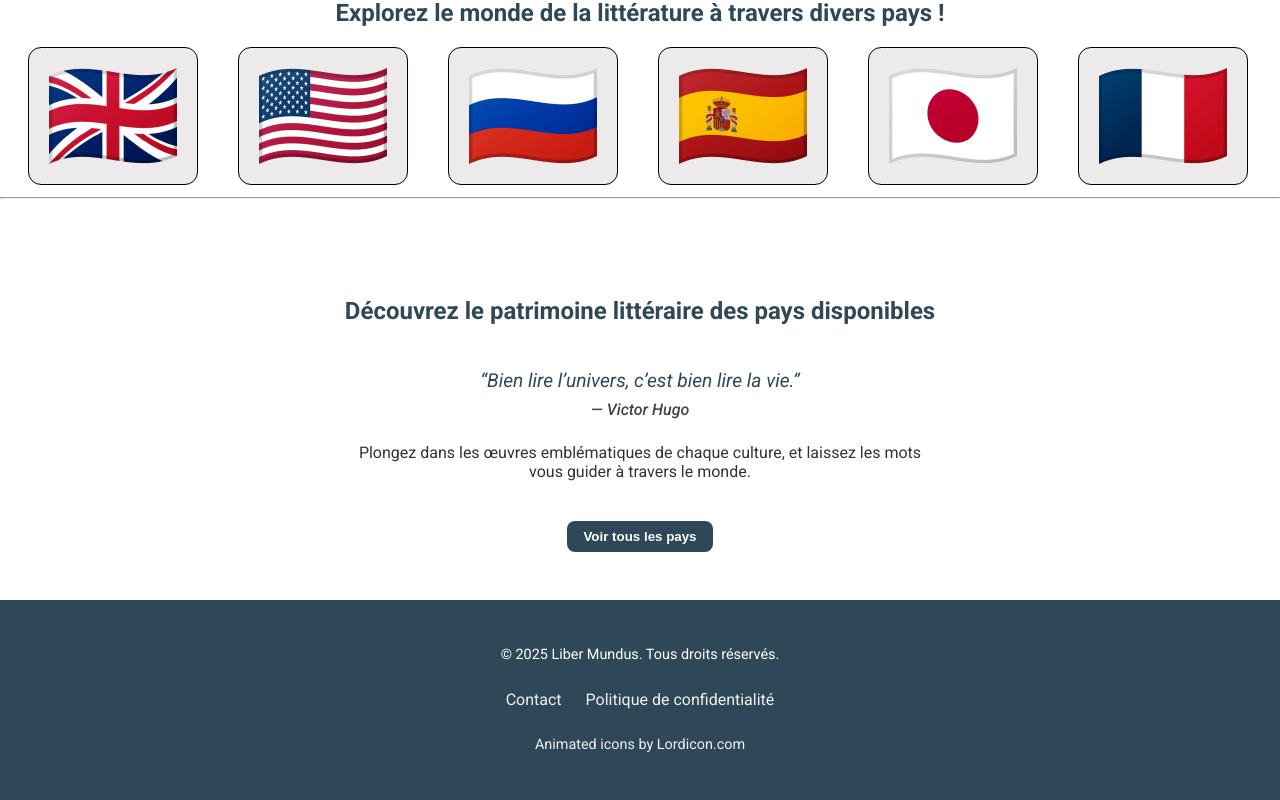
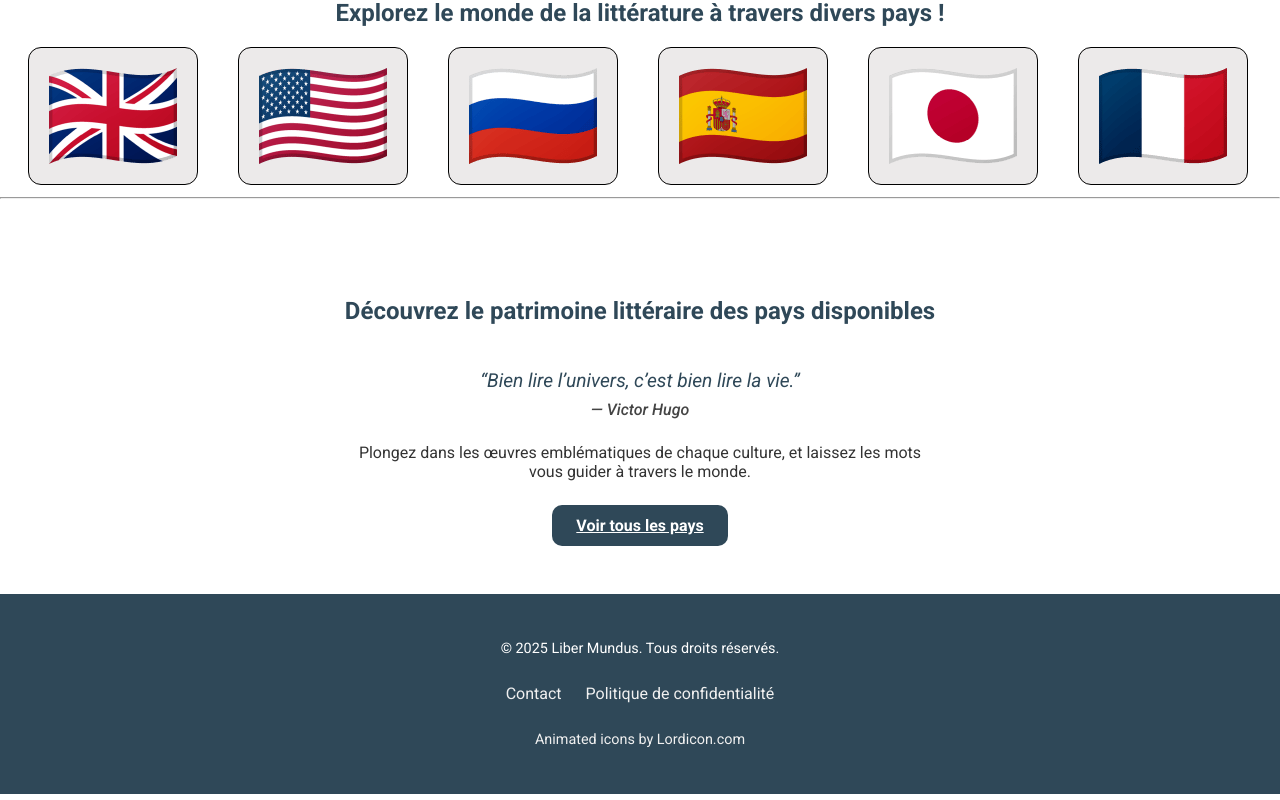
Before and after one commit to ferradjielie/liber-mundus, a React (Vite) app in the folder frontend/: page / in a window 1280 px wide. Shown: the part 538-1338 px from the top of the page. Built offline with nearby package versions, Linux system fonts and the light colour scheme.

Commit message:
Add React Router Link to "Voir tous les pays" button on Home page
- Replaced static button with <Link> from react-router-dom
- Link navigates to /liste-des-pays
- Preserved existing CSS styling for button appearance
- Prepares navigation to Countries page without full page reload

```diff
--- a/frontend/src/pages/Home/Home.jsx
+++ b/frontend/src/pages/Home/Home.jsx
@@ -4,6 +4,7 @@ import book from '../../assets/bookicone.svg';
 import hearth from '../../assets/hearth.svg';
 import Marquee from 'react-fast-marquee';
 import BorderStrip from '../../components/BorderStrip/BorderStrip';
+import { Link } from "react-router-dom";
 
 function Home() {
   return (
@@ -64,7 +65,10 @@ function Home() {
             et laissez les mots vous guider à travers le monde.
           </p>
 
-          <button className={styles.exploreButton}>Voir tous les pays</button>
+         <Link to="/liste-des-pays" className={styles.exploreButton}>
+                  Voir tous les pays
+        </Link>
+
         </section>
       </main>
     </>
--- a/frontend/src/pages/Home/Home.module.css
+++ b/frontend/src/pages/Home/Home.module.css
@@ -111,7 +111,7 @@ header {
   margin: 0 auto 1.5rem;
 }
 
-button {
+.exploreButton {
   background-color: #2f4858;
   color: white;
   padding: 0.7rem 1.5rem;
@@ -122,6 +122,6 @@ button {
   transition: 0.3s;
 }
 
-button:hover {
+.exploreButton:hover {
   background-color: #3d5a6a;
 }
```
